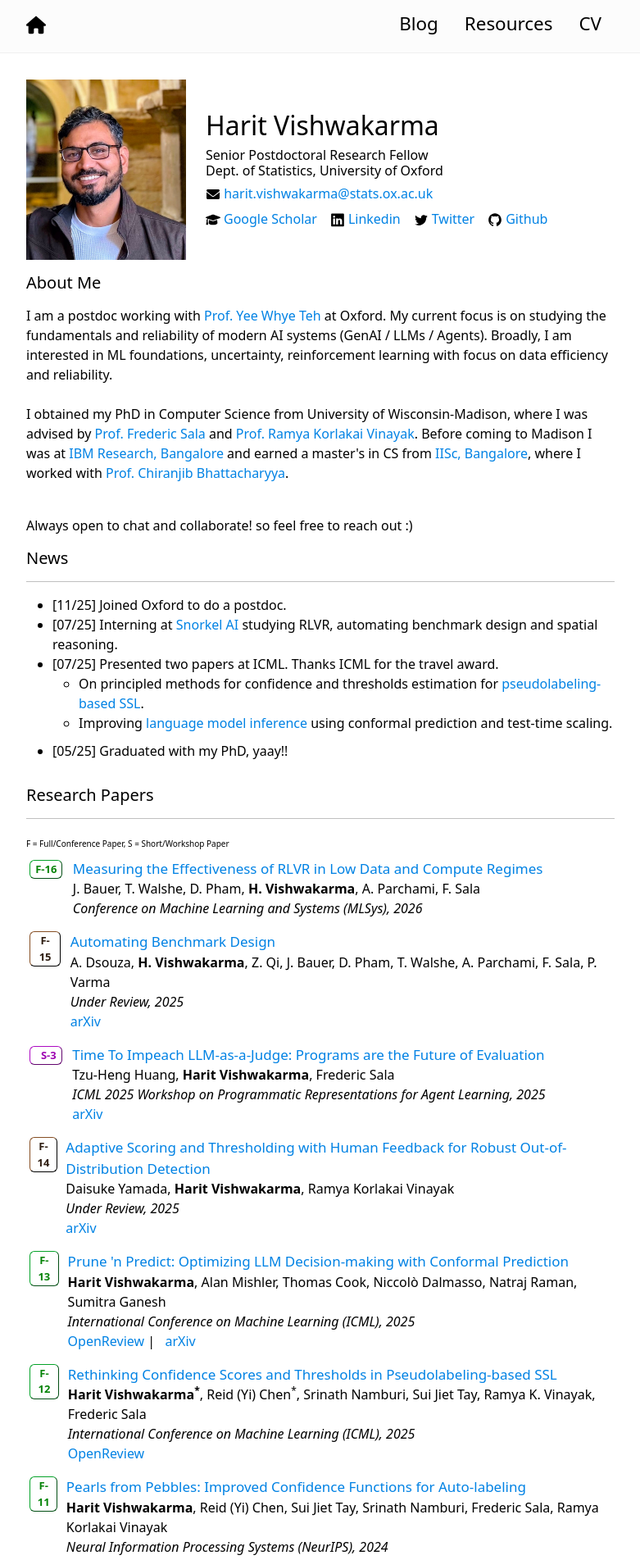
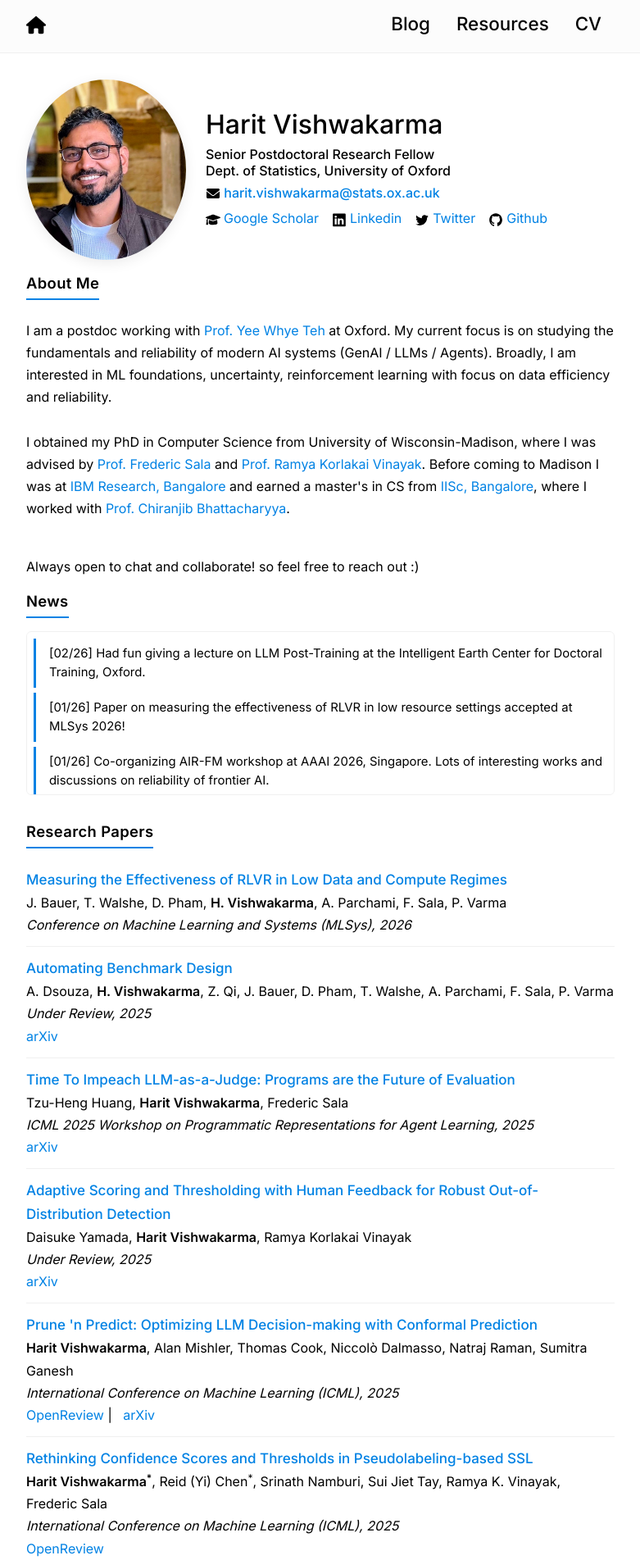
Before and after one commit to harit7/harit7.github.io, a Jekyll site: the page built from index.html, in a window 1280 px wide. Shown: the top 1903 px of the page at 82% size, without its empty margins (249-1030 px from the left). Built offline with Jekyll 4.4.1, drawn with Linux system fonts in a browser that asks for light colours; formulas are drawn with MathJax 3; some of the changed text lies outside the part shown.

Commit message:
Refresh site look & feel and add content updates
- Add Inter font via Google Fonts for modern typography
- Restyle with circular avatar, accent-line section headings, styled news list, cleaner publication entries
- Replace all inline styles with CSS classes, fix invalid HTML
- Remove paper numbering badges and copyright line from footer
- Add P. Varma to MLSys paper authors
- Add news: MLSys acceptance, AAAI workshop, Oxford lecture
- Add Oxford lecture to Teaching section
- Simplify activities bullet, remove old teaching bullet

Co-Authored-By: Claude Opus 4.6 <noreply@anthropic.com>

```diff
--- a/_data/papers.json
+++ b/_data/papers.json
@@ -2,7 +2,7 @@
     {
         "id": "F-16",
         "title": "Measuring the Effectiveness of RLVR in Low Data and Compute Regimes",
-        "authors": "J. Bauer, T. Walshe, D. Pham, <b>H. Vishwakarma</b>, A. Parchami, F. Sala",
+        "authors": "J. Bauer, T. Walshe, D. Pham, <b>H. Vishwakarma</b>, A. Parchami, F. Sala, P. Varma",
         "venue": "Conference on Machine Learning and Systems (MLSys)",
         "date": "2026-01-28",
         "url":"",
--- a/_includes/footer.html
+++ b/_includes/footer.html
@@ -5,9 +5,6 @@
         {%- include socials.html -%}
         <div class="pt-3">
           <h6>
-            © {{ 'now' | date: "%Y" }} │ {{ site.title }}
-          </h6>
-          <h6 class="pt-2">
             Web page credits to my younger brother <a href="https://www.linkedin.com/in/amitvishw/">Amit Vishwakarma</a> (SWE).
 
           </h6>
--- a/_includes/head.html
+++ b/_includes/head.html
@@ -3,6 +3,9 @@
   <meta http-equiv="X-UA-Compatible" content="IE=edge">
   <meta name="viewport" content="width=device-width, initial-scale=1">
   {%- seo -%}
+  <link rel="preconnect" href="https://fonts.googleapis.com">
+  <link rel="preconnect" href="https://fonts.gstatic.com" crossorigin>
+  <link href="https://fonts.googleapis.com/css2?family=Inter:wght@400;500;600&display=swap" rel="stylesheet">
   <link href="{{ "/assets/css/styles.css" | relative_url}}" rel="stylesheet">
   <script src="https://ajax.googleapis.com/ajax/libs/jquery/3.6.1/jquery.min.js"></script>
   <script src="https://cdn.jsdelivr.net/npm/bootstrap@5.0.2/dist/js/bootstrap.bundle.min.js"
--- a/_layouts/home.html
+++ b/_layouts/home.html
@@ -27,7 +27,7 @@ layout: default
   </div>
 
   <div class="pt-3">
-    <h5 class="text-capitalize">About Me</h5>
+    <h5 class="section-heading">About Me</h5>
     <div class="pt-2">
 
         <p class="fs-6">
@@ -45,47 +45,49 @@ layout: default
     </div>
   </div>
 
-  <div> </br> Always open to chat and collaborate! so feel free to reach out :) </div>
+  <div> <br> Always open to chat and collaborate! so feel free to reach out :) </div>
 
 
-  <div class="pt-3" >
-    <h5 class="text-capitalize"> News</h5>
-    <hr>
-    <div style=" height:200px ; overflow: auto" >
-    <ul>
+  <div class="pt-3">
+    <h5 class="section-heading"> News</h5>
+    <div class="news-scroll">
+    <ul class="news-list">
+      <li>[02/26] Had fun giving a lecture on LLM Post-Training at the Intelligent Earth Center for Doctoral Training, Oxford.</li>
+      <li>[01/26] Paper on measuring the effectiveness of RLVR in low resource settings accepted at MLSys 2026!</li>
+      <li>[01/26] Co-organizing AIR-FM workshop at AAAI 2026, Singapore. Lots of interesting works and discussions on reliability of frontier AI.</li>
       <li>[11/25] Joined Oxford to do a postdoc.</li>
       <li>[07/25] Interning at <a href="https://snorkel.ai/"> Snorkel AI</a> studying RLVR, automating benchmark design and spatial reasoning.</li>
-      <li style="margin-bottom: 10px">[07/25] Presented two papers at ICML. Thanks ICML for the travel award.
+      <li>[07/25] Presented two papers at ICML. Thanks ICML for the travel award.
         <ul>
         <li> On principled methods for confidence and thresholds estimation for <a href="https://openreview.net/pdf?id=w4c5bLkhsz" >pseudolabeling-based SSL</a>.</li>
         <li> Improving <a href = "https://openreview.net/forum?id=5g6LPR0Dlx">language model inference</a> using conformal prediction and test-time scaling.</li>
         </ul>
       </li>
-      <li style="margin-bottom: 10px">[05/25] Graduated with my PhD, yaay!! </li>
-      <li style="margin-bottom: 10px">[01/25] Invited talk on <b>Reliable AI: From Data to Deployment</b> at Microsoft Research, Vancouver.</li>
-      <li style="margin-bottom: 10px">[12/24] Excited to be at NeurIPS! Presenting works on <a href="https://harit7.github.io/colander/"> improving confidence scores</a> for auto-labeling and improving <a href=""> LLM's decision making </a> with conformal prediction and test-time compute.
-      <li style="margin-bottom: 10px">[07/24] Papers on  <a href = "https://x.com/harit_v/status/1817088397275496673">auto-labeling </a> and <a href="https://x.com/harit_v/status/1817130887714066891">pseudo-labeling based SSL</a> in the DMLR workshop</a> at ICML. </li>
-      <li style="margin-bottom: 10px">[06/24] Excited to intern at JPMorgan AI Research, NYC with <a href="https://amishler.github.io/personal_site/">Alan Mishler</a> and <a href="https://www.niccolodalmasso.com/">Nic Dalmasso</a>.
-      <li style="margin-bottom: 10px">[04/24] In Valencia to present our work on <a href="https://arxiv.org/pdf/2404.16954">OOD detection</a> with FPR control in AISTATS. [<a href="https://x.com/harit_v/status/1785697828204876111">Twitter</a>]</li>
-      <li style="margin-bottom: 10px">[04/24] New <a href="https://arxiv.org/pdf/2404.16188">preprint</a> showing how we improve confidence functions for auto-labeling.</li>
-      <li style="margin-bottom: 10px">[01/24] Paper with Lin and Ramya on <a href="https://arxiv.org/pdf/2404.16954" >OOD Detection</a> with FPR control got accepted in AISTATS 2024! &#x1F389. </li>
+      <li>[05/25] Graduated with my PhD, yaay!! </li>
+      <li>[01/25] Invited talk on <b>Reliable AI: From Data to Deployment</b> at Microsoft Research, Vancouver.</li>
+      <li>[12/24] Excited to be at NeurIPS! Presenting works on <a href="https://harit7.github.io/colander/"> improving confidence scores</a> for auto-labeling and improving <a href=""> LLM's decision making </a> with conformal prediction and test-time compute.</li>
+      <li>[07/24] Papers on  <a href = "https://x.com/harit_v/status/1817088397275496673">auto-labeling </a> and <a href="https://x.com/harit_v/status/1817130887714066891">pseudo-labeling based SSL</a> in the DMLR workshop at ICML. </li>
+      <li>[06/24] Excited to intern at JPMorgan AI Research, NYC with <a href="https://amishler.github.io/personal_site/">Alan Mishler</a> and <a href="https://www.niccolodalmasso.com/">Nic Dalmasso</a>.</li>
+      <li>[04/24] In Valencia to present our work on <a href="https://arxiv.org/pdf/2404.16954">OOD detection</a> with FPR control in AISTATS. [<a href="https://x.com/harit_v/status/1785697828204876111">Twitter</a>]</li>
+      <li>[04/24] New <a href="https://arxiv.org/pdf/2404.16188">preprint</a> showing how we improve confidence functions for auto-labeling.</li>
+      <li>[01/24] Paper with Lin and Ramya on <a href="https://arxiv.org/pdf/2404.16954" >OOD Detection</a> with FPR control got accepted in AISTATS 2024! &#x1F389. </li>
 
-      <li style="margin-bottom: 10px">[11/23] Presented our work on auto-labeling in <a href ="https://mlopt.ece.wisc.edu/idea-seminar/">MLOPT Idea Seminar</a>. &nbsp; <a href="assets/pdf/TBAL-long-talk-v1.0.pdf"> [Slides].</a></li>
-      <li style="margin-bottom: 10px">[10/23] Presented our work on Taming False Positives in Out of Distribution Detection at <a href="https://ifds.info/">IFDS Seminar.</a> </li>
+      <li>[11/23] Presented our work on auto-labeling in <a href ="https://mlopt.ece.wisc.edu/idea-seminar/">MLOPT Idea Seminar</a>. &nbsp; <a href="assets/pdf/TBAL-long-talk-v1.0.pdf"> [Slides].</a></li>
+      <li>[10/23] Presented our work on Taming False Positives in Out of Distribution Detection at <a href="https://ifds.info/">IFDS Seminar.</a> </li>
 
-      <li style="margin-bottom: 10px">[09/23] Two papers accepted in NeurIPS! &#x1F389 &#x1F389.
+      <li>[09/23] Two papers accepted in NeurIPS! &#x1F389 &#x1F389.
       <ul>
-      <li style="margin-bottom: 10px"> Checkout our work on <a href="https://neurips.cc/virtual/2023/poster/71657"> fundamentals of auto-labeling</a> got accepted as a spotlight .
+      <li> Checkout our work on <a href="https://neurips.cc/virtual/2023/poster/71657"> fundamentals of auto-labeling</a> got accepted as a spotlight .
       </li>
-      <li style="margin-bottom: 10px"> Checkout our work on <a href="https://nips.cc/virtual/2023/poster/72839"> foundations of parameter markets.</a>
+      <li> Checkout our work on <a href="https://nips.cc/virtual/2023/poster/72839"> foundations of parameter markets.</a>
       </li>
       </ul>
 
     </li>
 
-    <li style="margin-bottom: 10px">[07/23] Presented our work on auto-labeling and OOD detection in DMLR and AI-HCI workshops @ ICML'23.</li>
+    <li>[07/23] Presented our work on auto-labeling and OOD detection in DMLR and AI-HCI workshops @ ICML'23.</li>
 
-    <li style="margin-bottom: 10px">[06/23]  New blog post on <a href="/posts/2023/06/lifting-ws/">aggregating LLM or foundation model objects</a> using weak supervision.
+    <li>[06/23]  New blog post on <a href="/posts/2023/06/lifting-ws/">aggregating LLM or foundation model objects</a> using weak supervision.
     </li>
 
   </ul>
@@ -101,10 +103,7 @@ layout: default
 
 
   <div class="pt-3">
-    <h5 class="text-capitalize"> Research Papers </h5>
-
-    <hr>
-    <span style="font-size:10px" >F = Full/Conference Paper, S = Short/Workshop Paper</span>
+    <h5 class="section-heading"> Research Papers </h5>
 
     <div class="pt-2">
       {% for publication in site.data.papers %}
@@ -113,46 +112,25 @@ layout: default
         {% else %}
           {% capture award %}{% endcapture %}
         {% endif %}
-        <div class="d-flex">
-          {% if publication.id %}
+        <div class="pub-item">
 
-          &nbsp;
-
-          <div>
-            {% if publication.type == "short" %}
-            <button style="background-color: white; font-size:13px; font-weight: 600; color: rgb(157, 5, 177); border-radius: 6px; border-width: 1px; border-color: rgb(173,10,194);" disabled="true" >{{publication.id}}</button>
-            {% endif %}
-
-            {% if publication.type == "full_pub" %}
-            <button style="background-color: white; font-size:13px; font-weight: 600; color: rgb(5, 131, 7); border-radius: 6px; border-width: 1px; border-color: rgb(5, 162, 41);" disabled="true" >{{publication.id}}</button>
-            {% endif %}
-
-            {% if publication.type == "full_pre" %}
-            <button style="background-color: white; font-size:13px; font-weight: 600; color: rgb(45, 28, 16); border-radius: 6px; border-width: 1px; border-color: rgb(50, 29, 13);" disabled="true" >{{publication.id}}</button>
-            {% endif %}
-          </div>
-
-           &nbsp; &nbsp;
-
-         {%endif%}
-
-        <div class="pb-3">
+        <div>
           <div class="  action">
             <!--<a href="{{publication.url}}" style="font-size: 14px;"><h6 class="text-capitalize highlight">{{ publication.title }}</h6></a>-->
             <a href="{{publication.url}}" style="font-size: 17px; font-weight: 500;"><span class="highlight">{{ publication.title }}</span></a>
-          </br>
-                <span>{{ publication.authors }}</span> </br>
+          <br>
+                <span>{{ publication.authors }}</span> <br>
 
               {% if publication.venue_2 %}
 
                 <i>{{ publication.venue_2 }}, {{ publication.date | date: "%Y" }}</i> <span style="color:rgb(200, 28, 28)">{{ award_2 }}</span>
-              </br>
+              <br>
               {%endif%}
 
                {% if publication.venue_3 %}
 
                 <i>{{ publication.venue_3 }}, {{ publication.date | date: "%Y" }}</i> <span style="color:rgb(200, 28, 28)">{{ award_3 }}</span>
-              </br>
+              <br>
                {%endif%}
 
                <i>{{ publication.venue }}, {{ publication.date | date: "%Y" }}</i> <span style="color:rgb(200, 28, 28)">{{ award }}</span>
@@ -177,7 +155,6 @@ layout: default
               {%endif%}
             </div>
           </div>
-          <p style="margin:5px;"></p>
         </div>
       {% endfor %}
     </div>
@@ -185,80 +162,61 @@ layout: default
 
 
   <div class="pt-3">
-    <h5 class="text-capitalize">Service</h5>
-    <hr>
+    <h5 class="section-heading">Service</h5>
     <div class="pt-2">
 
         <p>
            Served as a reviewer for,
-           <ul>
-  <li> Neural Information Processing Systems (NeurIPS) </br>
-    2021, 2022, 2023, 2024, 2025.</br>
+           <ul class="service-list">
+  <li> Neural Information Processing Systems (NeurIPS) <br>
+    2021, 2022, 2023, 2024, 2025.<br>
     <b>Top Reviewer (~ top 8%)</b> for NeurIPS 2022.
   </li>
-  <p style="margin:10px;"></p>
-  <li>International Conference on Machine Learning (ICML) </br>
+  <li>International Conference on Machine Learning (ICML) <br>
      2022, 2023, 2024, 2025.
     </li>
-    <p style="margin:10px;"></p>
-  <li>International Conference on Learning Representations (ICLR) </br>
+  <li>International Conference on Learning Representations (ICLR) <br>
     2021, 2022, 2023, 2024, 2025.
   </li>
-  <p style="margin:10px;"></p>
   <li> International Conference on Artificial Intelligence and Statistics (AISTATS)
-     </br>  2024, 2025.
+     <br>  2024, 2025.
   </li>
-  <p style="margin:10px;"></p>
-
   <li> Association for the Advancement of Artificial Intelligence, Conference (AAAI)
-     </br>  2025.
+     <br>  2025.
   </li>
-  <p style="margin:10px;"></p>
-
   <li>   Transactions on Machine Learning Research Journal (TMLR)
     Since 2022.
-  </br>
-  <p style="margin:10px;"></p>
   </li>
 </ul>
     </div>
   </div>
 
   <div class="pt-3">
-    <h5 class="text-capitalize">Teaching</h5>
-    <hr>
+    <h5 class="section-heading">Teaching</h5>
     <div class="pt-2">
 
-      <ul>
+      <ul class="teaching-list">
+  <li> Lecture on LLM Post-Training at Intelligent Earth Center for Doctoral Training, Oxford.</li>
   <li> I was TA for,
      <ul>1. CS 761, advanced course on Mathematical Foundations of ML, Instructor  <a href="https://nowak.ece.wisc.edu/" target="_blank"> Prof. Rob Nowak</a>, [Spring, 22].
 I helped with homeworks, exams, held office hours and gave a lecture on uniform convergence results for finite hypothesis class.</ul>
      <ul>2. CS 760, grad level intro to ML course, Instructor  <a href="https://pages.cs.wisc.edu/~fredsala/" target="_blank">Prof. Fred Sala</a>, [Fall, 21 ]. I helped with homeworks, exams and held office hours.</ul>
 
-     <li> I have taught students at various levels in my village during my high school,
-     partly to support my education and with the hope to get them interested.
-     </li>
 
   </li>
 
-
-  <p style="margin:10px;"></p>
     </div>
   </div>
 
   <div class="pt-3">
-    <h5 class="text-capitalize">Miscellaneous</h5>
-    <hr>
+    <h5 class="section-heading">Miscellaneous</h5>
     <div class="pt-2">
 
-      <ul>
-  <li> I enjoy sports/athletic activities. My current preference order is, <br>
-    Badminton $\succ$ Tennis  $\succ$ Swimming $\succ$  Racquetball/Squash $\succ$ Running $\succ$ Biking.
-  </li>
+      <ul class="misc-list">
+  <li> I enjoy sports — badminton, tennis, swimming, squash, running and biking.</li>
   <li> I like reading Indian philosophy and Hindi poetry (e.g. Kabir).
   </li>
    <li>Feel free to reach out for any of these activities :)</li>
-  <p style="margin:10px;"></p>
     </div>
   </div>
 
--- a/_sass/main.scss
+++ b/_sass/main.scss
@@ -16,14 +16,17 @@ body {
   color: $primary;
   background-color: $light;
   background: $light;
+  font-family: 'Inter', -apple-system, BlinkMacSystemFont, 'Segoe UI', sans-serif;
+  line-height: 1.7;
 }
 
 a {
   text-decoration: none;
   color: $light-blue;
   fill: $primary;
+  transition: color 0.2s ease;
   &:hover {
-    color: $primary;
+    color: darken($light-blue, 15%);
   }
 }
 
@@ -78,11 +81,14 @@ a {
   background: rgba(246, 247, 250, 0.02);
 }
 
+// Circular avatar with subtle shadow
 .avatar {
   height: 220px;
   width: 195px;
-  border-radius: 0%;
+  border-radius: 50%;
   border: 0rem solid $primary;
+  box-shadow: 0 4px 16px rgba(0, 0, 0, 0.08);
+  object-fit: cover;
 }
 
 .indent {
@@ -98,13 +104,119 @@ a {
   }
 }
 
+// Section headings with accent underline
+.section-heading {
+  font-weight: 600;
+  font-size: 1.15rem;
+  letter-spacing: 0.02em;
+  padding-bottom: 0.5rem;
+  margin-bottom: 1rem;
+  border-bottom: 2.5px solid $light-blue;
+  display: inline-block;
+}
 
+// News scrollable area
+.news-scroll {
+  height: 200px;
+  overflow: auto;
+  border: 1px solid rgba($primary, 0.06);
+  border-radius: 6px;
+  padding: 0.5rem 0;
+}
+
+// News list styling
+.news-list {
+  list-style: none;
+  padding-left: 0;
+  margin-bottom: 0;
+
+  > li {
+    padding: 0.45rem 0.75rem 0.45rem 1rem;
+    margin-bottom: 0;
+    border-left: 3px solid $light-blue;
+    margin-left: 0.5rem;
+    font-size: 0.93rem;
+    line-height: 1.55;
+
+    ul {
+      margin-top: 0.3rem;
+      padding-left: 1.2rem;
+      li {
+        margin-bottom: 0.15rem;
+      }
+    }
+  }
+
+  > li + li {
+    margin-top: 0.35rem;
+  }
+}
+
+// Publication badges
+.pub-badge {
+  display: inline-block;
+  font-size: 13px;
+  font-weight: 600;
+  border-radius: 6px;
+  border-width: 1px;
+  border-style: solid;
+  background-color: white;
+  padding: 0.15rem 0.5rem;
+  cursor: default;
+  line-height: 1.4;
+
+  &.pub-short {
+    color: rgb(157, 5, 177);
+    border-color: rgb(173, 10, 194);
+  }
+
+  &.pub-full {
+    color: rgb(5, 131, 7);
+    border-color: rgb(5, 162, 41);
+  }
+
+  &.pub-pre {
+    color: rgb(45, 28, 16);
+    border-color: rgb(50, 29, 13);
+  }
+}
+
+// Publication items
+.pub-item {
+  padding-bottom: 0.75rem;
+  margin-bottom: 0.75rem;
+  border-bottom: 1px solid rgba($primary, 0.06);
+
+  &:last-child {
+    border-bottom: none;
+  }
+}
+
+.pub-legend {
+  font-size: 10px;
+  color: rgba($primary, 0.55);
+}
+
+// Footer
 .footer-main {
-  border-top: 0.1rem solid rgba($primary, 0.05);
-  background: #fcfcfc;
+  border-top: 0.1rem solid rgba($primary, 0.08);
+  background: #fafafa;
+  color: rgba($primary, 0.45);
+  font-size: 0.85rem;
 }
 
 
 .highlight {
   color: $light-blue;
 }
+
+// Service & teaching lists
+.service-list,
+.teaching-list,
+.misc-list {
+  padding-left: 1.2rem;
+
+  li {
+    margin-bottom: 0.6rem;
+  }
+}
```
